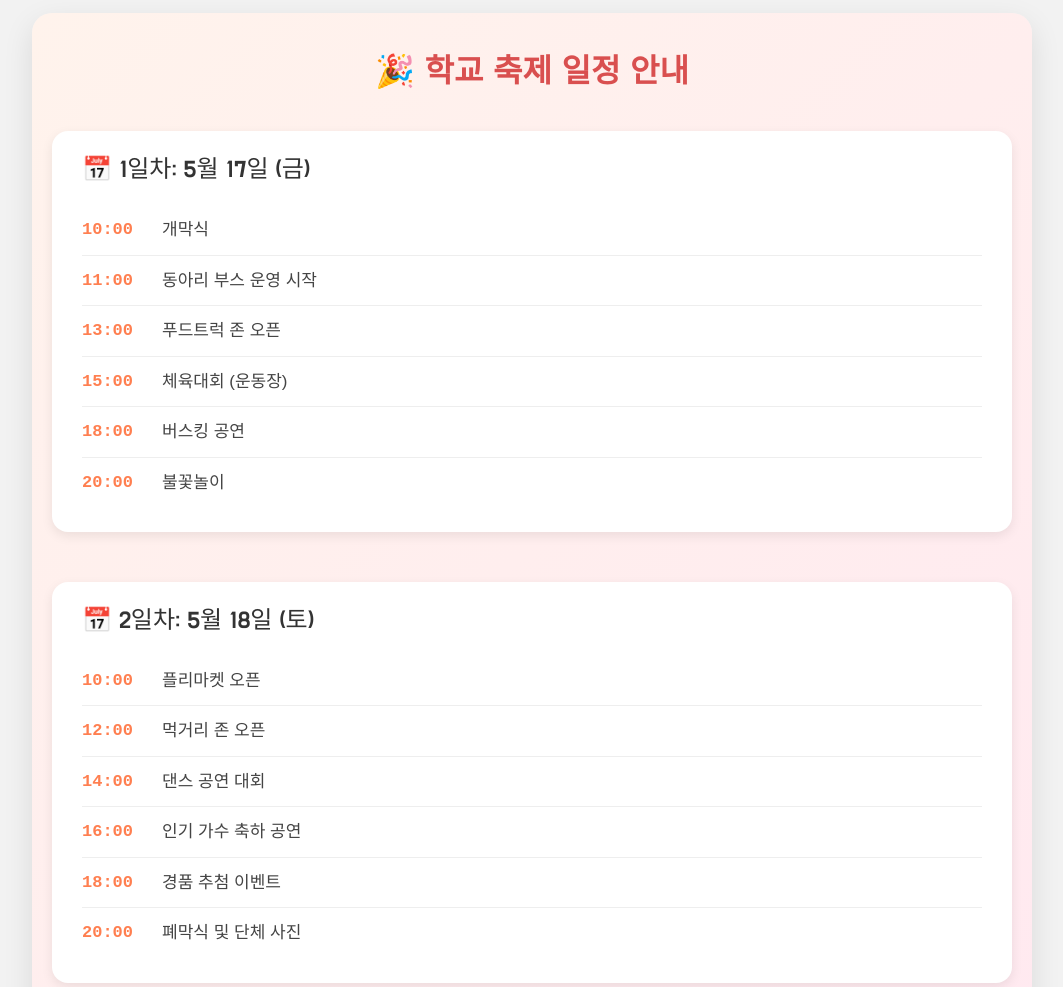
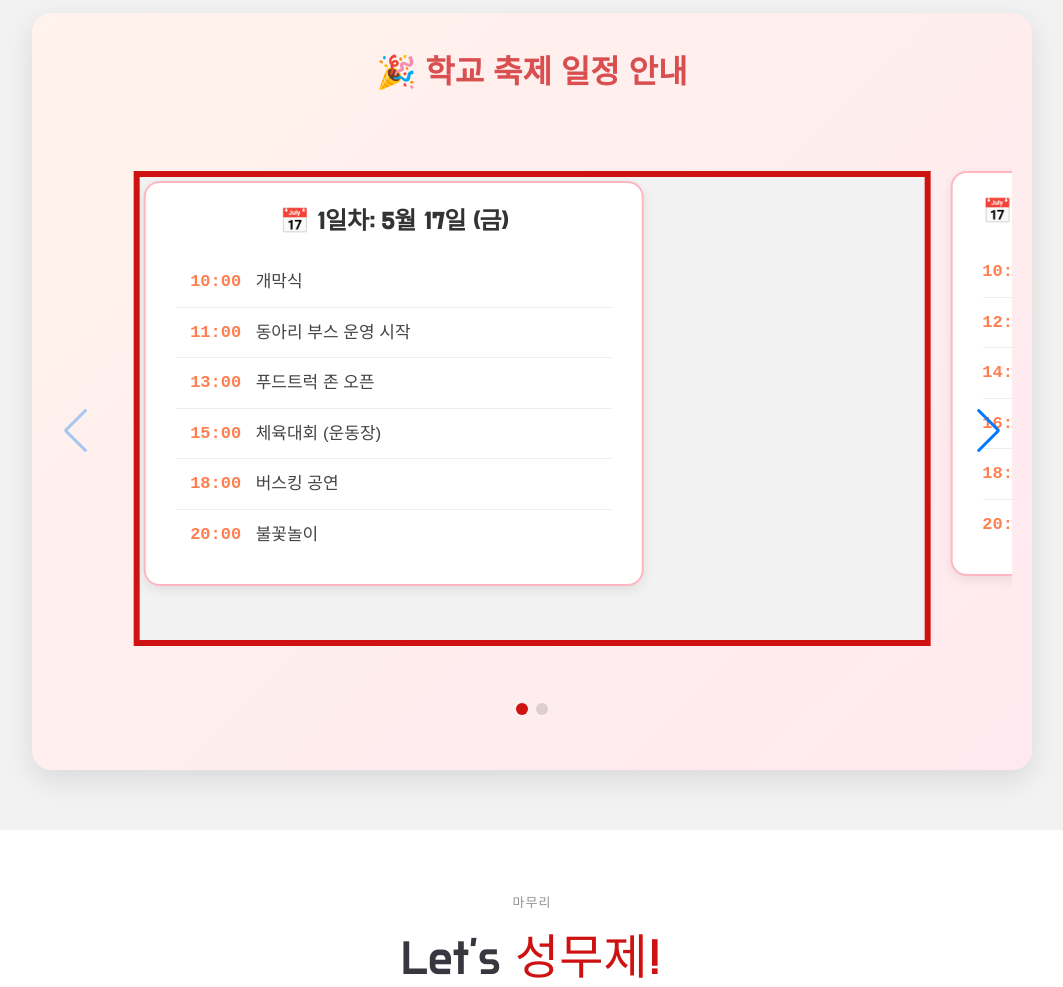
Before and after one commit to leeejunseo/rokafa, a plain HTML site: page index.html in a window 1280 px wide. Shown: the part 3360-4347 px from the top of the page, without its empty margins (108-1171 px from the left). Drawn offline with nearby package versions, Linux system fonts and the light colour scheme.

Commit message:
타임라인 수정

```diff
--- a/assets/css/main.css
+++ b/assets/css/main.css
@@ -1663,3 +1663,97 @@ section,
 /*--------------------------------------------------------------
 # Starter Section Section
 --------------------------------------------------------------*/
+.festival-schedule h2 {
+  text-align: center;
+  font-size: 32px;
+  color: #d94f4f;
+  font-weight: 800;
+  margin-bottom: 30px;
+  font-family: 'Apple SD Gothic Neo', 'Malgun Gothic', sans-serif;
+}
+
+/* 슬라이더 전체 */
+.swiper {
+  padding: 30px 0;
+}
+
+/* 슬라이드마다 카드 느낌 */
+.swiper-slide {
+  display: flex;
+  justify-content: center;
+}
+
+/* 카드 스타일 */
+.day-schedule {
+  width: 90%;
+  max-width: 500px;
+  background: linear-gradient(135deg, #fff0f5, #ffe4e1);
+  padding: 30px 25px;
+  border-radius: 24px;
+  box-shadow: 0 12px 30px rgba(0, 0, 0, 0.15);
+  border: 2px solid #ffb6c1;
+  transition: transform 0.3s ease, box-shadow 0.3s ease;
+}
+
+/* 호버 애니메이션 */
+.day-schedule:hover {
+  transform: translateY(-5px);
+  box-shadow: 0 16px 36px rgba(0, 0, 0, 0.2);
+}
+
+/* 날짜 타이틀 */
+.day-schedule h3 {
+  font-size: 22px;
+  font-weight: 700;
+  color: #cc3366;
+  margin-bottom: 20px;
+}
+
+/* 일정 리스트 */
+.day-schedule ul {
+  list-style: none;
+  padding-left: 0;
+  margin: 0;
+}
+
+.day-schedule li {
+  font-size: 16px;
+  color: #444;
+  padding: 10px 0;
+  border-bottom: 1px dashed #ffc0cb;
+  display: flex;
+  align-items: center;
+}
+
+.day-schedule li:last-child {
+  border-bottom: none;
+}
+
+/* 시간 강조 */
+.day-schedule li strong {
+  width: 80px;
+  color: #ff69b4;
+  font-weight: 700;
+  font-family: 'Courier New', monospace;
+}
+
+/* 반응형 */
+@media (max-width: 600px) {
+  .day-schedule {
+    padding: 20px 18px;
+  }
+
+  .day-schedule h3 {
+    font-size: 18px;
+  }
+
+  .day-schedule li {
+    font-size: 14px;
+    flex-direction: column;
+    align-items: flex-start;
+  }
+
+  .day-schedule li strong {
+    margin-bottom: 5px;
+  }
+}
--- a/index.html
+++ b/index.html
@@ -29,6 +29,13 @@
   <!-- Main CSS File -->
   <link href="assets/css/main.css" rel="stylesheet">
   <link href="https://fonts.googleapis.com/css2?family=Do+Hyeon&display=swap" rel="stylesheet">
+
+  <!-- Swiper CSS -->
+  <link rel="stylesheet" href="https://unpkg.com/swiper/swiper-bundle.min.css" />
+
+  <!-- Swiper JS -->
+  <script src="https://unpkg.com/swiper/swiper-bundle.min.js"></script>
+
 
   <!-- =======================================================
   * Template Name: Yummy
@@ -680,6 +687,10 @@
         <section class="festival-schedule">
           <h2>🎉 학교 축제 일정 안내</h2>
 
+          <div class="swiper mySwiper">
+            <div class="swiper-wrapper">
+
+              <div class="swiper-slide">
                 <div class="day-schedule">
                   <h3>📅 1일차: 5월 17일 (금)</h3>
                   <ul>
@@ -691,11 +702,11 @@
                     <li><strong>20:00</strong> 불꽃놀이</li>
                   </ul>
                 </div>
+              </div>
 
+              <div class="swiper-slide">
                 <div class="day-schedule">
                   <h3>📅 2일차: 5월 18일 (토)</h3>
-
-
                   <ul>
                     <li><strong>10:00</strong> 플리마켓 오픈</li>
                     <li><strong>12:00</strong> 먹거리 존 오픈</li>
@@ -705,7 +716,20 @@
                     <li><strong>20:00</strong> 폐막식 및 단체 사진</li>
                   </ul>
                 </div>
+              </div>
+
+            </div>
+
+            <!-- Optional navigation buttons -->
+            <div class="swiper-button-next"></div>
+            <div class="swiper-button-prev"></div>
+
+            <!-- Optional pagination dots -->
+            <div class="swiper-pagination"></div>
+          </div>
         </section>
+
+
       </div>
 
 
@@ -797,6 +821,23 @@
 
   <!-- Main JS File -->
   <script src="assets/js/main.js"></script>
+  <script>
+    var swiper = new Swiper(".mySwiper", {
+    loop: false,
+    spaceBetween: 20,
+    slidesPerView: 1.2, // 한 장 반 정도 보이게
+    centeredSlides: true, // 중앙 정렬
+    navigation: {
+      nextEl: ".swiper-button-next",
+      prevEl: ".swiper-button-prev",
+    },
+    pagination: {
+      el: ".swiper-pagination",
+      clickable: true,
+    },
+  });
+
+  </script>
 
 </body>
 
```
Lines whose indentation alone changed are shown as unchanged.
